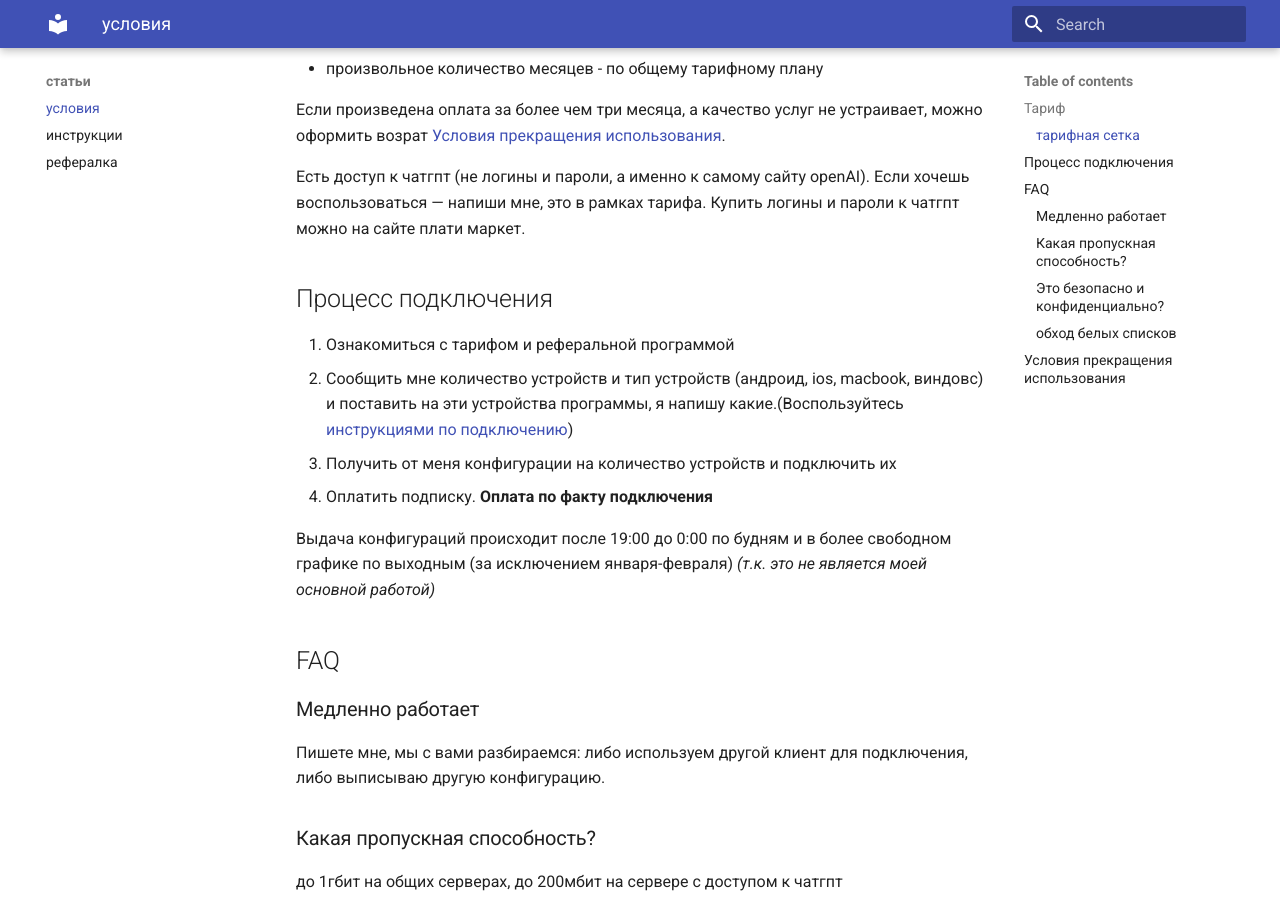
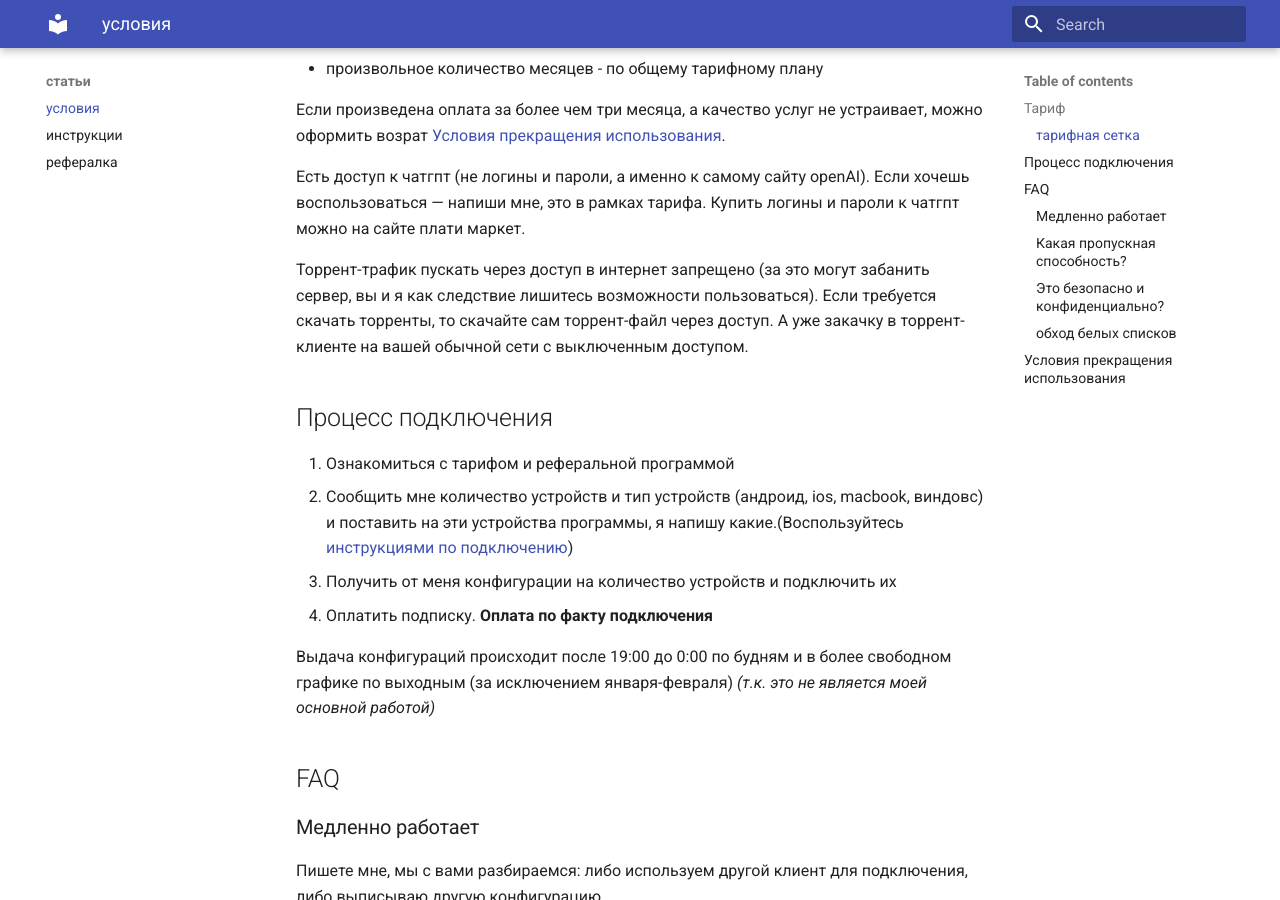
Before and after one commit to sannoization/internet-access-docs, an MkDocs documentation site: the page built from docs/conditions.md, in a window 1280 px wide and 900 px high, scrolled down 980 px. Built offline with MkDocs 1.6.1 and Material for MkDocs 9.7.7, drawn with Linux system fonts in a browser that asks for light colours.

Commit message:
added torrent restriction

```diff
--- a/docs/conditions.md
+++ b/docs/conditions.md
@@ -24,8 +24,9 @@
 
 Если произведена оплата за более чем три месяца, а качество услуг не устраивает, можно оформить возрат [Условия прекращения использования](#условия-прекращения-использования).
 
+Есть доступ к чатгпт (не логины и пароли, а именно к самому сайту openAI). Если хочешь воспользоваться — напиши мне, это в рамках тарифа. Купить логины и пароли к чатгпт можно на сайте плати маркет.
 
-Есть доступ к чатгпт (не логины и пароли, а именно к самому сайту openAI). Если хочешь воспользоваться — напиши мне, это в рамках тарифа. Купить логины и пароли к чатгпт можно на сайте плати маркет.
+Торрент-трафик пускать через доступ в интернет запрещено (за это могут забанить сервер, вы и я как следствие лишитесь возможности пользоваться). Если требуется скачать торренты, то скачайте сам торрент-файл через доступ. А уже закачку в торрент-клиенте на вашей обычной сети с выключенным доступом.
 
 ## Процесс подключения
 1. Ознакомиться с тарифом и реферальной программой
```
